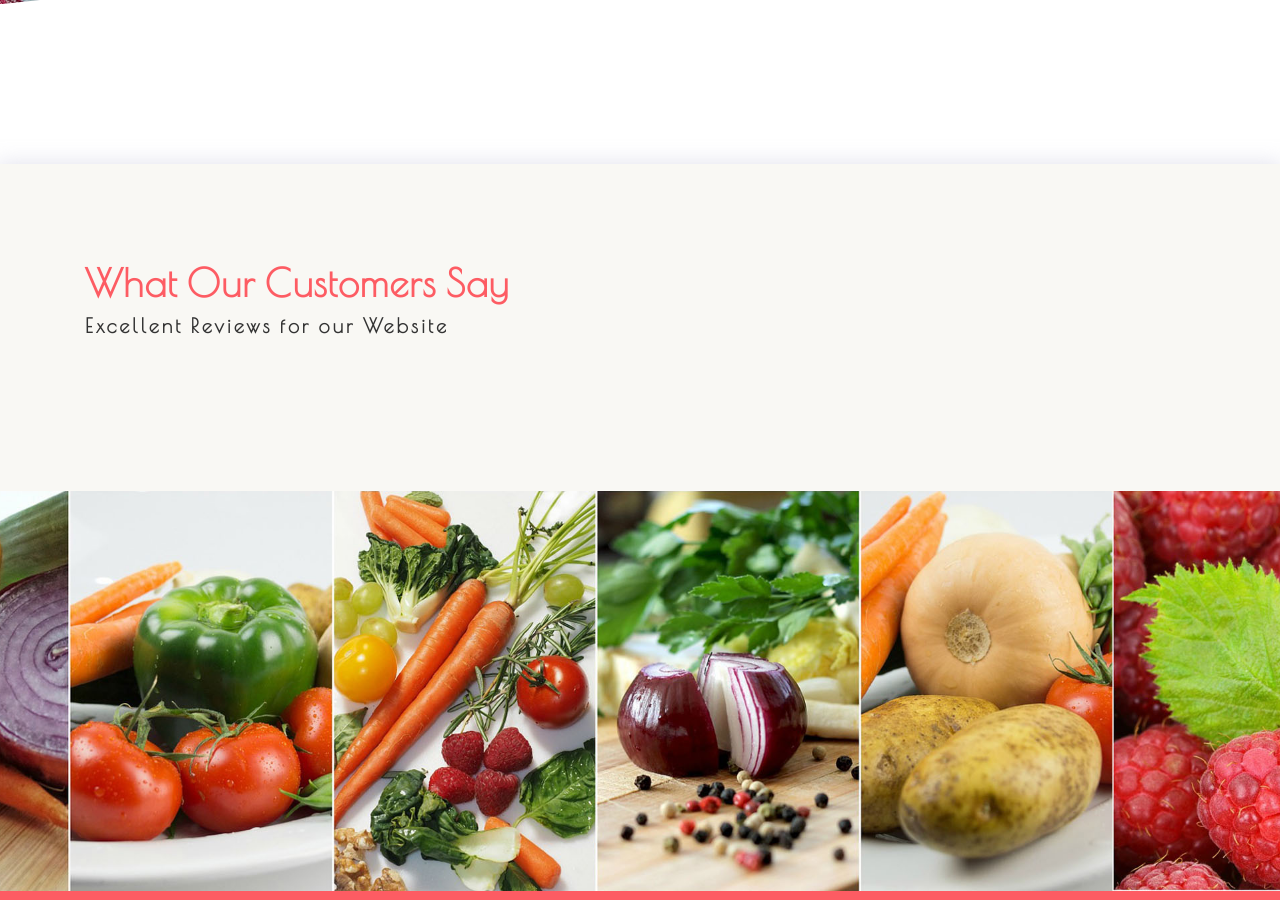
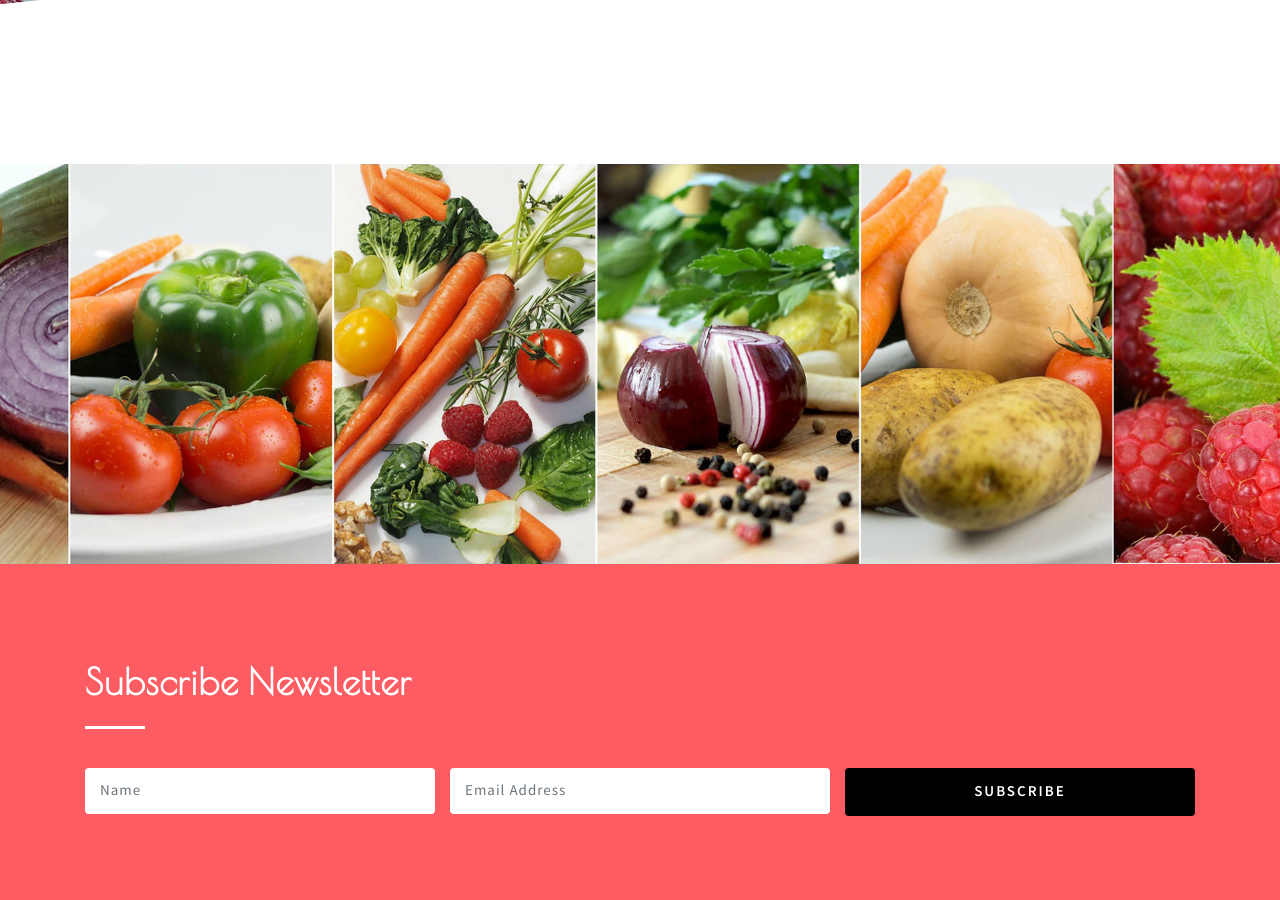
Before and after one commit to dhanyacm/GrowMyGreens, a Jekyll site: the page built from index.html, in a window 1280 px wide and 900 px high, scrolled down 3435 px. Built offline with Jekyll 4.4.1, drawn with Linux system fonts in a browser that asks for light colours.

Commit message:
Update index.html

```diff
--- a/index.html
+++ b/index.html
@@ -109,7 +109,7 @@ We also encourage everyone to grow their own food for which handy growing guides
 	<!-- //middle -->
 
 	<!-- testimonials -->
-	<div class="testimonials py-5" id="testi">
+	<!-- <div class="testimonials py-5" id="testi">
 		<div class="container py-xl-5 py-lg-3">
 			<h3 class="title-mob-tems mb-5 text-wh font-weight-bold">What Our Customers Say
 				<span>Excellent Reviews for our Website</span>
@@ -117,7 +117,7 @@ We also encourage everyone to grow their own food for which handy growing guides
 			<div class="carousel-inner">
 				<div class="row">
 					<div class="col-lg-6 mob-tems_testimonials_grid">
-						<!--<div class="bg-wh p-sm-5 p-4">
+						<div class="bg-wh p-sm-5 p-4">
 							<p class="sub-test-mob-temsls">
 								Nam libero tempore, cum soluta nobis est eligendi optio cumque nihil
 								impedit quo minus id quod possimus, omnis voluptas.
@@ -131,10 +131,10 @@ We also encourage everyone to grow their own food for which handy growing guides
 									<p>Sed do eiusmod</p>
 								</div>
 							</div>
-						</div>  -->
+						</div>
 					</div>
 					<div class="col-lg-6 mob-tems_testimonials_grid mt-lg-0 mt-4">
-						<!-- <div class="bg-wh p-sm-5 p-4">
+						 <div class="bg-wh p-sm-5 p-4">
 							<p class="sub-test-mob-temsls">
 								Nam libero tempore, cum soluta nobis est eligendi optio cumque nihil
 								impedit quo minus id quod possimus, omnis voluptas.
@@ -148,12 +148,12 @@ We also encourage everyone to grow their own food for which handy growing guides
 									<p>Sed do eiusmod</p>
 								</div>
 							</div>
-						</div> -->
+						</div>
 					</div>
 				</div>
 			</div>
 		</div>
-	</div>
+	</div> -->
 	<!-- //testimonials -->
 
 	<!-- slides images -->
```
